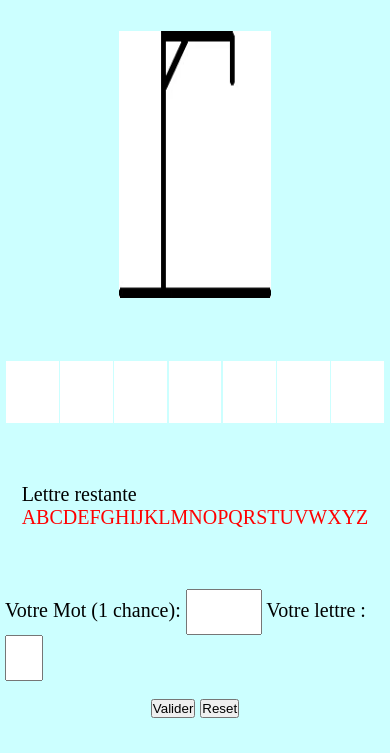
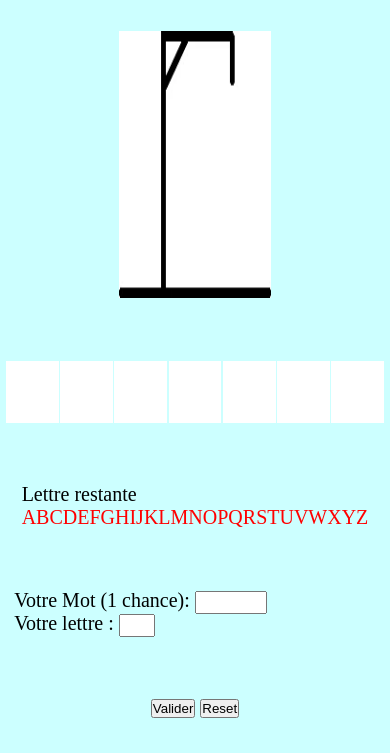
Before and after one commit to dodkirua/projetPendu, a plain HTML site: page index.html in a window 390 px wide. Shown: the part 91-844 px from the top of the page. Drawn offline with Linux system fonts and the light colour scheme.

Commit message:
responsive

```diff
--- a/css/style.css
+++ b/css/style.css
@@ -68,7 +68,7 @@ img{
 
 #word{
     width: 100%;
-    height: 15%;
+    height: 10%;
     display: flex;
     flex-direction: row;
     justify-content: space-around;
@@ -89,8 +89,9 @@ img{
         font-size: 1.5rem;
     }
 
-    #word{
-        height: 15%;
+   #inputDiv{
+        display: flex;
+        flex-direction: column;
     }
 
     img{
@@ -99,11 +100,6 @@ img{
 }
 
 @media screen and (max-width: 550px) {
-
-
-    #word{
-        height: 10%;
-    }
 
     #text {
         font-size: 1.2rem;
--- a/index.html
+++ b/index.html
@@ -19,11 +19,14 @@
         </div>
         <div id="word"></div>
         <div id="inputDiv">
-            <label for="inputWord">Votre Mot (1 chance):</label>
-            <input type="text" id="inputWord">
-            <label for="input">Votre lettre :</label>
-            <input type="text" id="input">
-
+            <div>
+                <label for="inputWord">Votre Mot (1 chance):</label>
+                <input type="text" id="inputWord">
+            </div>
+            <div>
+                <label for="input">Votre lettre :</label>
+                <input type="text" id="input">
+            </div>
         </div>
         <div>
             <button>Valider</button>
```
